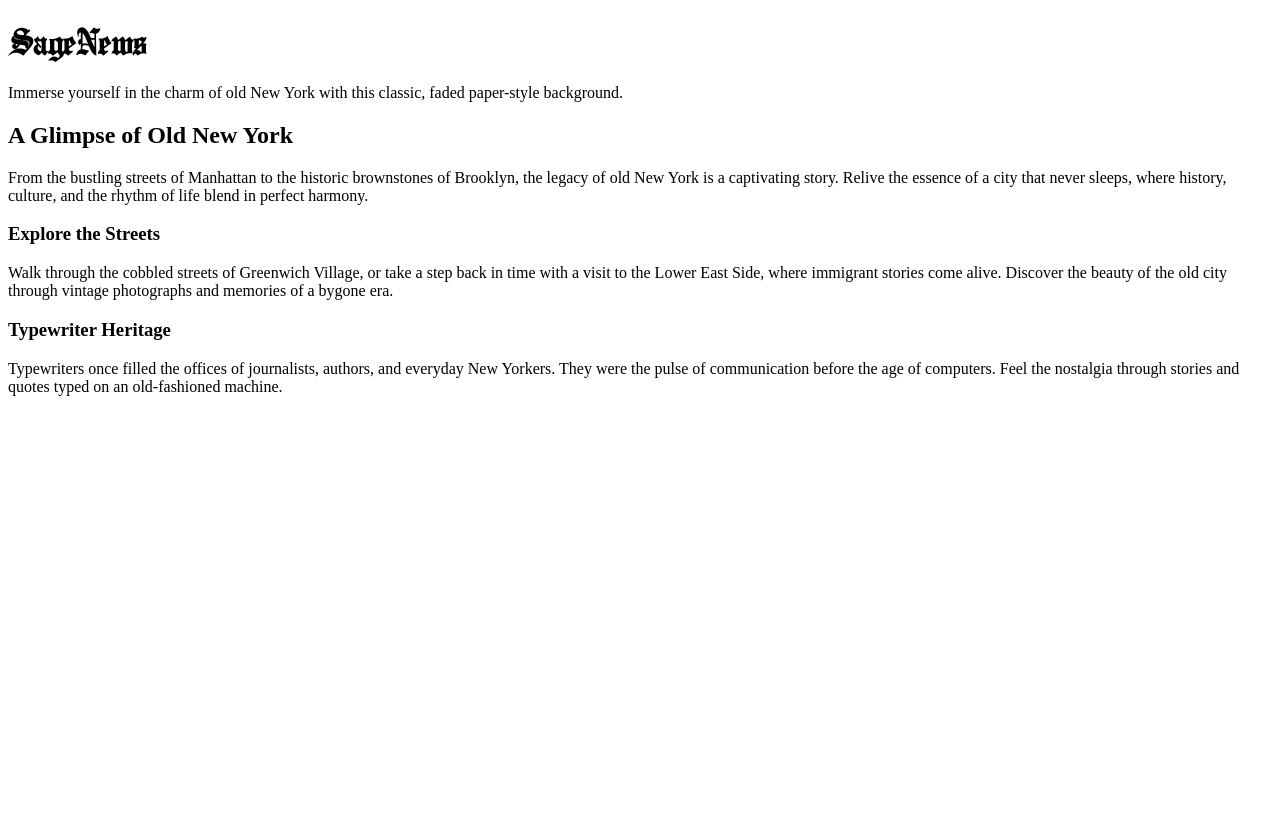
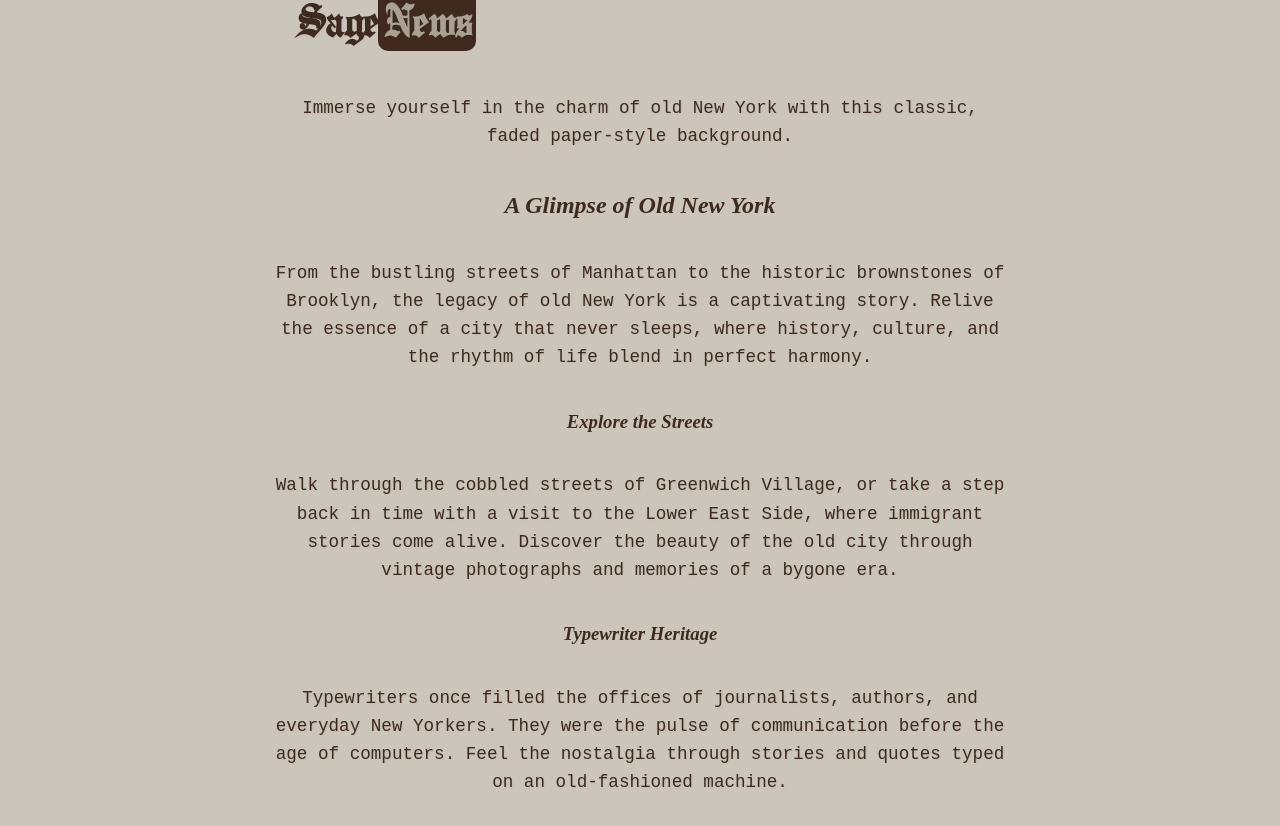
Before and after one commit to MaramIsmailSaber/set08101-group32, a plain HTML site: page index.html in a window 1280 px wide. Before the commit the page ends 800 px from the top, so only its background shows below. Drawn offline with Linux system fonts and the light colour scheme.

Commit message:
playing around
just playing around with css

```diff
--- a/style.css
+++ b/style.css
@@ -1,8 +1,63 @@
 @font-face {
     font-family: 'EngraversOldEnglish';
-    src: url('resources/OPTIEngraversOldEnglish.otf')
+    src: url('resources/OPTIEngraversOldEnglish.otf');
 }
 
-h1{
-    font-family: 'EngraversOldEnglish';
+body {
+    background-color: rgba(193, 186, 175, 0.83); /* Very light beige, more subdued vintage feel */
+    color: #3e2a1f; /* Dark brown text for a vintage, easy-to-read look */
+    font-family: 'Courier New', Courier, monospace; /* Typewriter-style font */
+    margin: 0;
+    padding: 0;
+    line-height: 1.6;
+    display: flex;
+    justify-content: center; /* Centers the content horizontally */
+    align-items: center; /* Vertically centers the content */
+    height: 100vh; /* Full viewport height */
+
 }
+
+.container {
+    width: 60%; /* Set width of the content */
+    max-width: 1200px; /* Optional: Limits max width for very large screens */
+    padding: 20px;
+    text-align: center; /* Center all text inside the container */
+}
+
+h1 {
+    font-size: 2.5rem;
+    color: #3e2a1f; /* Dark brown for headers */
+    margin-top: 20px; /* Reduced the margin at the top */
+    font-family: "EngraversOldEnglish"; /* Elegant, vintage font */
+    text-shadow: 1px 1px 2px rgba(0, 0, 0, 0.05); /* Very subtle shadow */
+    text-align: left; /* Align the text to the left */
+    padding-left: 5%; /* Add some left padding to move it more left */
+}
+
+span.inverted-box {
+    background-color: #3e2a1f; /* Dark brown background for the box */
+    color: rgba(193, 186, 175, 0.83); /* Light text color (inverted) */
+    padding: 5px 5px; /* Add some padding to create a box around the text */
+    margin-left: 0px; /* Space between "Sage" and "Daily" */
+    border-radius: 10px; /* Optional: rounded corners for the box */
+    font-weight: bold; /* Optional: make "Daily" bold */
+}
+
+p {
+    font-size: 1.1rem;
+    font-weight: lighter;
+    max-width: 800px; /* Maximum width for readability */
+    margin: 20px auto;
+    padding: 15px;
+    text-shadow: 5px 5px 5px rgb(0, 0, 0); /* Very subtle shadow */
+}
+
+/* Optional: Slight texture feel to keep it vintage but still light */
+h1, p {
+    text-shadow: 1px 1px 2px rgba(0, 0, 0, 0.05); /* Very subtle shadow */
+}
+
+h2, h3 {
+    font-family: 'Merriweather', serif;
+    font-style: italic;
+}
```
